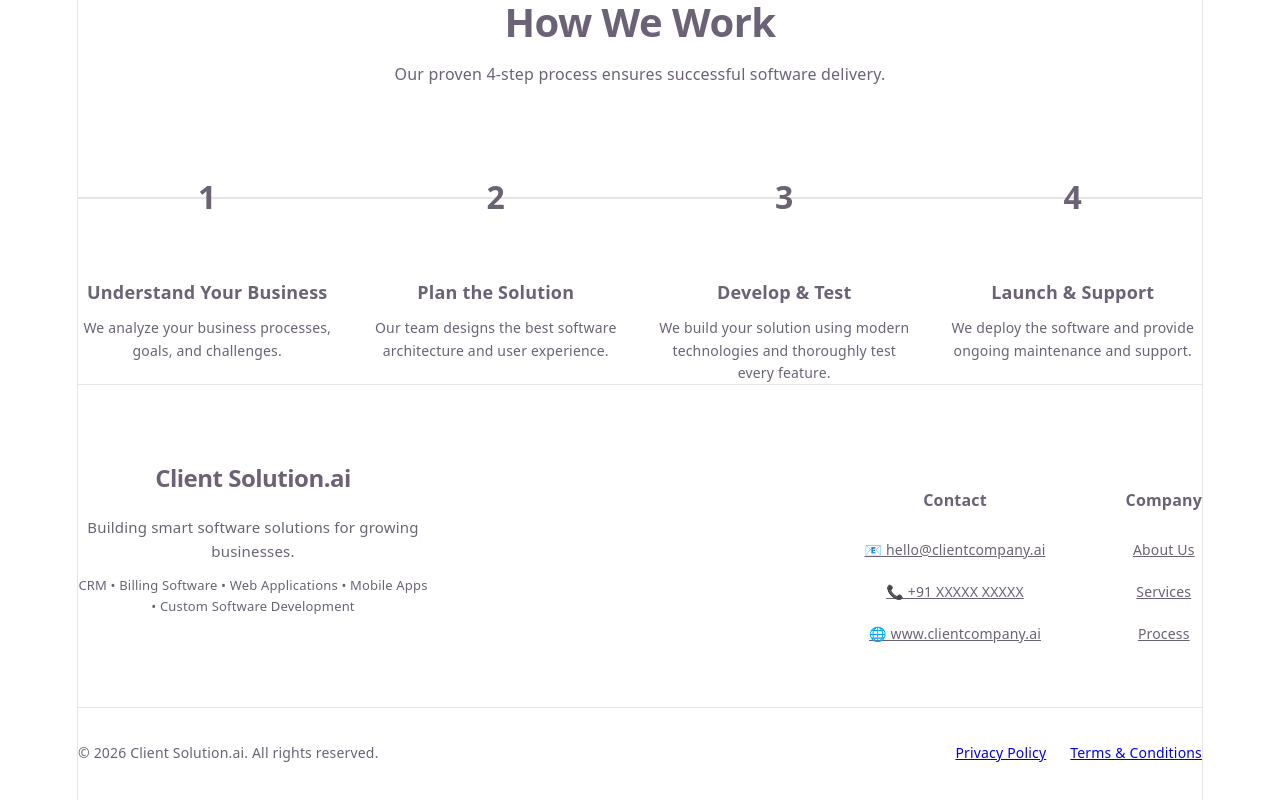
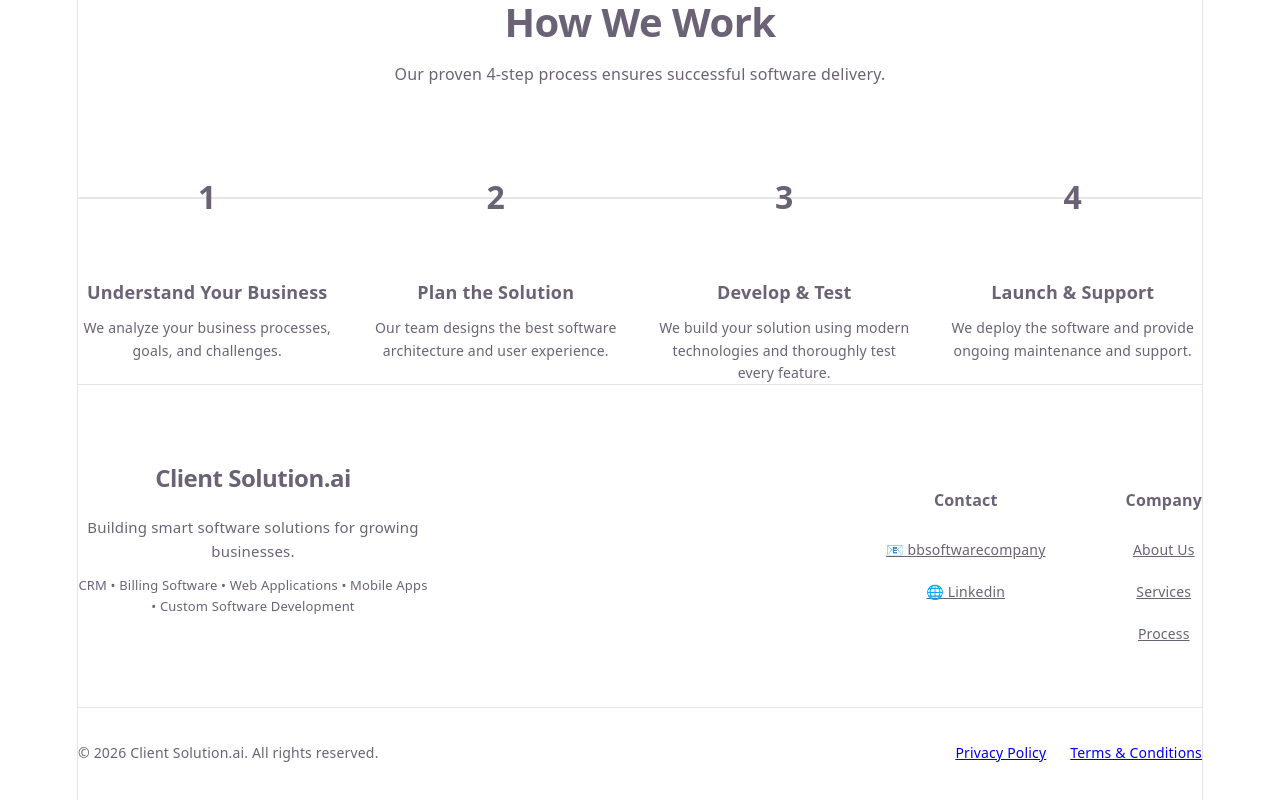
Before and after one commit to akp660/ClientSolution_Website, a React (Vite) app: page / in a window 1280 px wide. Shown: the part 2337-3137 px from the top of the page. Built offline with nearby package versions, Linux system fonts and the light colour scheme; the HTML template or start-up script is replaced by a standard one.

Commit message:
MAil change

```diff
--- a/src/components/Footer.jsx
+++ b/src/components/Footer.jsx
@@ -14,9 +14,8 @@ const Footer = () => {
           <div className="footer-links">
             <div className="link-group">
               <h4>Contact</h4>
-              <a href="mailto:hello@clientcompany.ai">📧 hello@clientcompany.ai</a>
-              <a href="tel:+91XXXXXXXXXX">📞 +91 XXXXX XXXXX</a>
-              <a href="https://www.clientcompany.ai">🌐 www.clientcompany.ai</a>
+              <a href="mailto:bbsoftwarecompany@gmail.com">📧 bbsoftwarecompany</a>
+              <a href="https://www.linkedin.com/company/client-solution-ai/">🌐 Linkedin</a>
             </div>
             <div className="link-group">
               <h4>Company</h4>
```
